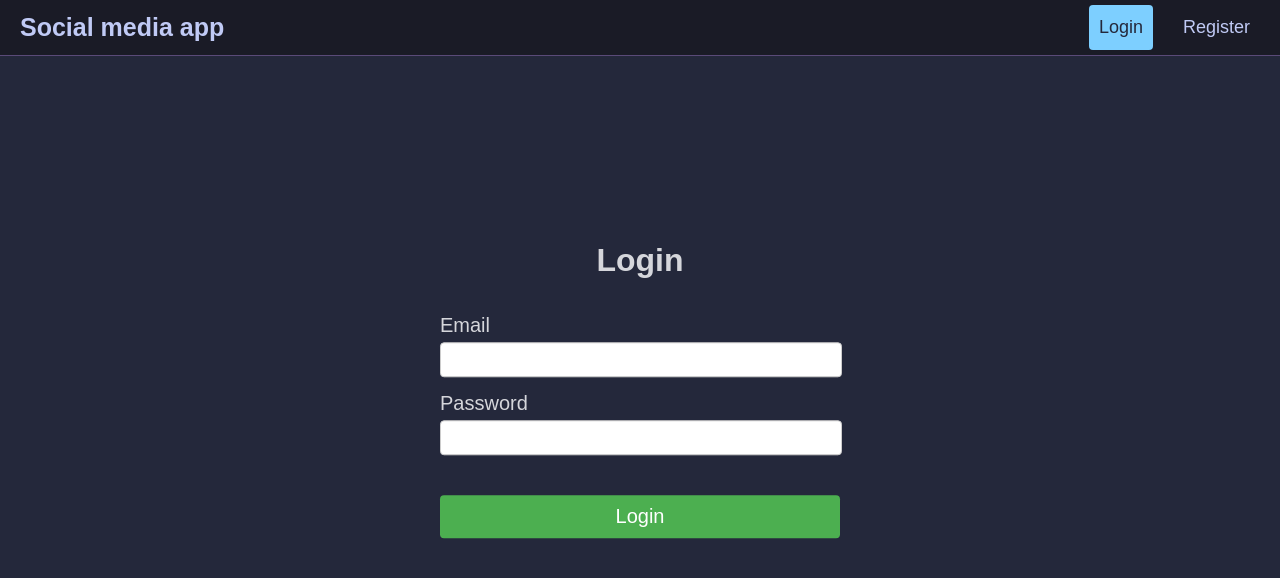
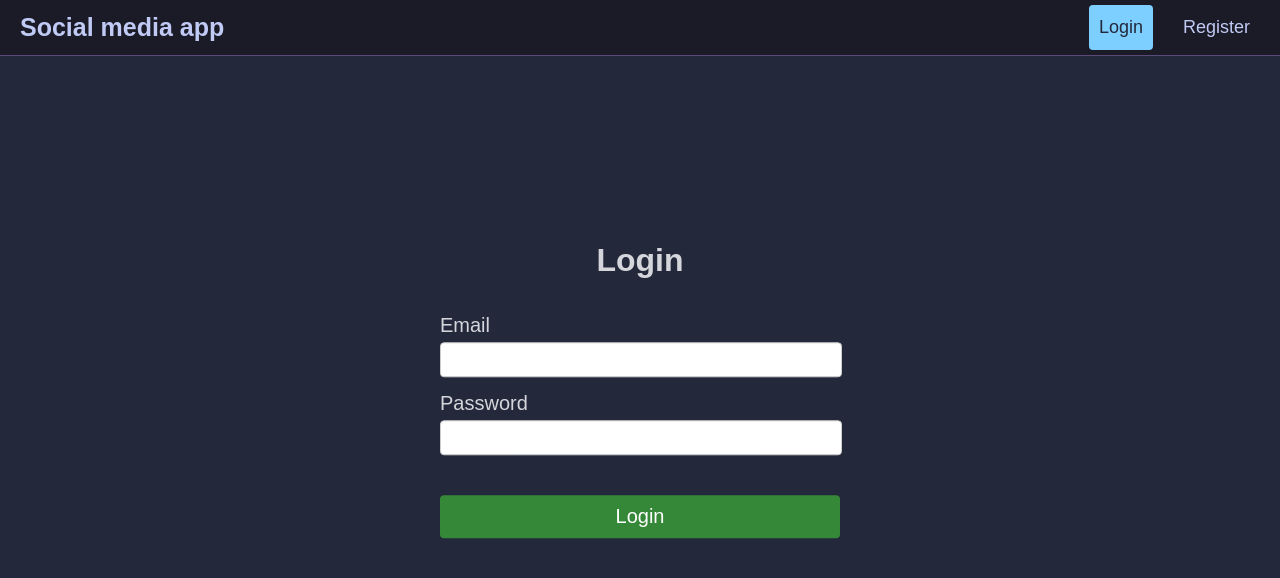
Before and after one commit to bongoslav/Social-media-app, a React (Vite) app in the folder frontend/: page /login in a window 1280 px wide. In both pictures the pointer is over the button "Login". Shown: the top 578 px of the page. Built offline with nearby package versions, Linux system fonts and the light colour scheme.

Commit message:
buttons transitions

```diff
--- a/frontend/src/components/Navigation/Navigation.css
+++ b/frontend/src/components/Navigation/Navigation.css
@@ -14,6 +14,7 @@ nav a {
   font-size: 18px;
   line-height: 25px;
   border-radius: 4px;
+  transition: background-color 0.2s ease;
 }
 
 nav a.navbar-logo {
--- a/frontend/src/components/Post/Post.css
+++ b/frontend/src/components/Post/Post.css
@@ -103,6 +103,11 @@
   border: none;
   border-radius: 4px;
   cursor: pointer;
+  transition: background-color 0.3s ease;
+}
+
+.btn-add-comment:hover {
+  background-color: #358838;
 }
 
 .err-msg {
--- a/frontend/src/pages/Auth/Login.css
+++ b/frontend/src/pages/Auth/Login.css
@@ -42,6 +42,11 @@
   border-radius: 4px;
   cursor: pointer;
   font-size: 20px;
+  transition: background-color 0.3s ease;
+}
+
+button:hover {
+  background-color: #358838;
 }
 
 .login-container .err-msg {
--- a/frontend/src/pages/Auth/Register.css
+++ b/frontend/src/pages/Auth/Register.css
@@ -42,6 +42,11 @@
   border-radius: 4px;
   cursor: pointer;
   font-size: 20px;
+  transition: background-color 0.3s ease;
+}
+
+button:hover {
+  background-color: #358838;
 }
 
 .register-container .err-msg {
--- a/frontend/src/pages/Home/Home.css
+++ b/frontend/src/pages/Home/Home.css
@@ -40,7 +40,7 @@
   padding: 10px 15px;
   font-size: 16px;
   cursor: pointer;
-   margin-left: auto;
+  margin-left: auto;
   margin-right: auto;
   transition: background-color 0.3s ease;
 }
```
